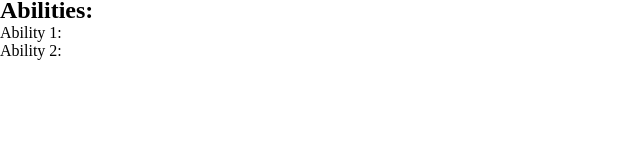
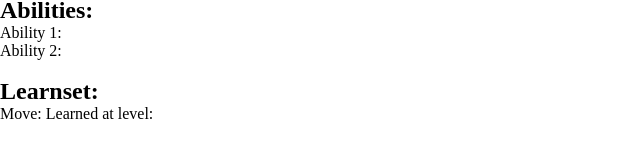
Before and after one commit to nathan-sharpe/PokemonSearch, a React (Vite) app: page / in a window 1280 px wide. Shown: the part 311-468 px from the top of the page, without its empty margins (0-640 px from the left). Built offline with nearby package versions, Linux system fonts and the light colour scheme.

Commit message:
Updated UI

```diff
--- a/src/Homepage.jsx
+++ b/src/Homepage.jsx
@@ -74,6 +74,10 @@ function Homepage() {
             <ul>
                 <li>Ability 1: {pokemonAbility1}</li>
                 <li>Ability 2: {pokemonAbility2}</li>
+            </ul><br />
+            <h2>Learnset:</h2>
+            <ul>
+                <li>Move: Learned at level: </li>
             </ul>
         </>
     )
```
